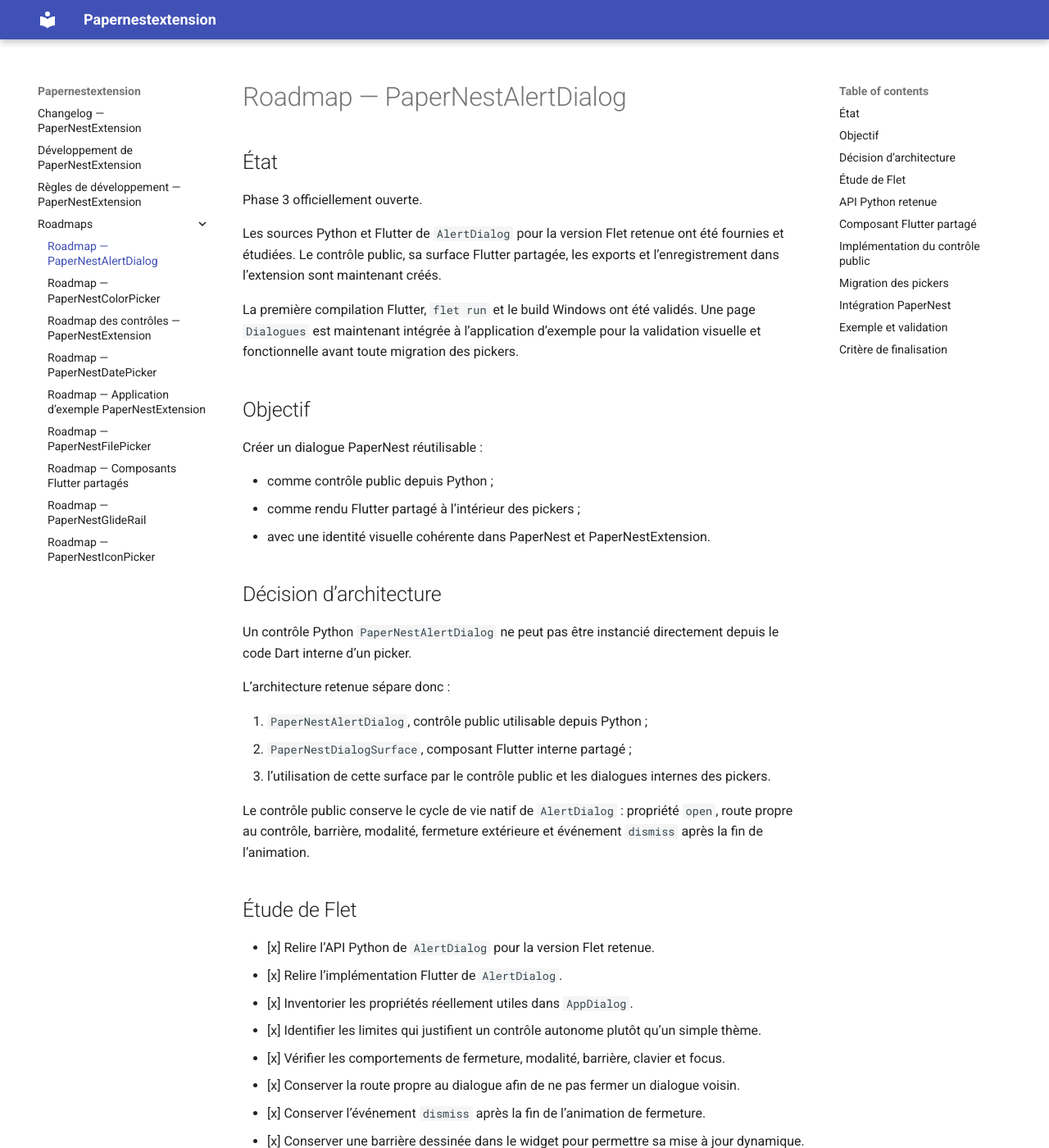
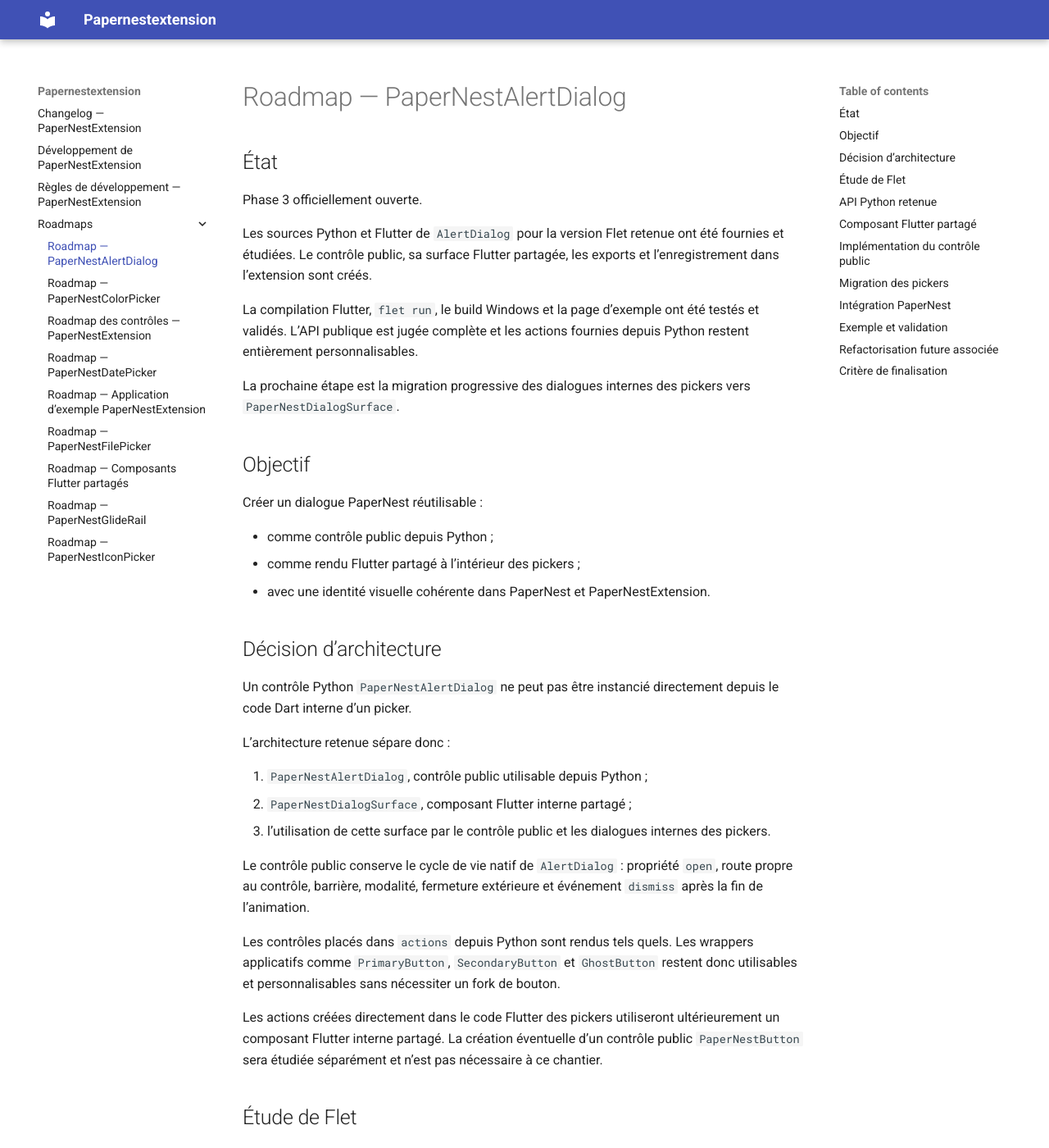
Before and after one commit to Drenae/PaperNestExtension, an MkDocs documentation site: the page built from docs/roadmaps/ROADMAP_ALERT_DIALOG.md, in a window 1280 px wide and 1400 px high. Shown: the whole window at 82% size. Built offline with MkDocs 1.6.1 and Material for MkDocs 9.7.7, drawn with Linux system fonts in a browser that asks for light colours; some of the changed text lies outside the part shown.

Commit message:
docs: validate alert dialog example

```diff
--- a/docs/roadmaps/ROADMAP_ALERT_DIALOG.md
+++ b/docs/roadmaps/ROADMAP_ALERT_DIALOG.md
@@ -4,9 +4,11 @@
 
 Phase 3 officiellement ouverte.
 
-Les sources Python et Flutter de `AlertDialog` pour la version Flet retenue ont été fournies et étudiées. Le contrôle public, sa surface Flutter partagée, les exports et l’enregistrement dans l’extension sont maintenant créés.
+Les sources Python et Flutter de `AlertDialog` pour la version Flet retenue ont été fournies et étudiées. Le contrôle public, sa surface Flutter partagée, les exports et l’enregistrement dans l’extension sont créés.
 
-La première compilation Flutter, `flet run` et le build Windows ont été validés. Une page `Dialogues` est maintenant intégrée à l’application d’exemple pour la validation visuelle et fonctionnelle avant toute migration des pickers.
+La compilation Flutter, `flet run`, le build Windows et la page d’exemple ont été testés et validés. L’API publique est jugée complète et les actions fournies depuis Python restent entièrement personnalisables.
+
+La prochaine étape est la migration progressive des dialogues internes des pickers vers `PaperNestDialogSurface`.
 
 ## Objectif
 
@@ -27,6 +29,10 @@
 3. l’utilisation de cette surface par le contrôle public et les dialogues internes des pickers.
 
 Le contrôle public conserve le cycle de vie natif de `AlertDialog` : propriété `open`, route propre au contrôle, barrière, modalité, fermeture extérieure et événement `dismiss` après la fin de l’animation.
+
+Les contrôles placés dans `actions` depuis Python sont rendus tels quels. Les wrappers applicatifs comme `PrimaryButton`, `SecondaryButton` et `GhostButton` restent donc utilisables et personnalisables sans nécessiter un fork de bouton.
+
+Les actions créées directement dans le code Flutter des pickers utiliseront ultérieurement un composant Flutter interne partagé. La création éventuelle d’un contrôle public `PaperNestButton` sera étudiée séparément et n’est pas nécessaire à ce chantier.
 
 ## Étude de Flet
 
@@ -100,14 +106,25 @@
 - [x] Ajouter un contenu long avec `scrollable` et `max_height`.
 - [x] Ajouter un dialogue modal non dismissible.
 - [x] Ajouter un dialogue fermable par clic extérieur.
-- [ ] Tester visuellement toutes les variantes.
-- [ ] Tester les contenus courts, longs et scrollables.
-- [ ] Tester les actions multiples et leur débordement.
-- [ ] Tester la fermeture extérieure, le mode modal et Échap.
+- [x] Tester visuellement toutes les variantes.
+- [x] Tester les contenus courts, longs et scrollables.
+- [x] Tester les actions personnalisées fournies depuis Python.
+- [x] Tester `title_action`.
+- [x] Tester la fermeture extérieure et le mode modal.
+- [x] Faire valider visuellement et fonctionnellement le contrôle public par l’utilisateur.
+- [ ] Tester les actions multiples et leur débordement sur petite largeur.
+- [ ] Tester explicitement Échap.
 - [ ] Tester plusieurs dialogues successifs et imbriqués.
 - [ ] Tester les pickers après migration.
-- [ ] Faire valider visuellement et fonctionnellement le contrôle public par l’utilisateur.
 - [ ] Valider les builds Windows après les migrations des pickers et de PaperNest.
+
+## Refactorisation future associée
+
+La centralisation des bordures, décorations de champs, interactions et actions Flutter internes sera traitée dans une mise à jour distincte :
+
+- `ROADMAP_FLUTTER_SHARED_COMPONENTS.md`
+
+Ce chantier ne doit pas être mélangé à la migration actuelle des dialogues.
 
 ## Critère de finalisation
 
```
Also changed, not shown: other parts of docs/roadmaps/ROADMAP_ALERT_DIALOG.md (+1 -1 lines).
